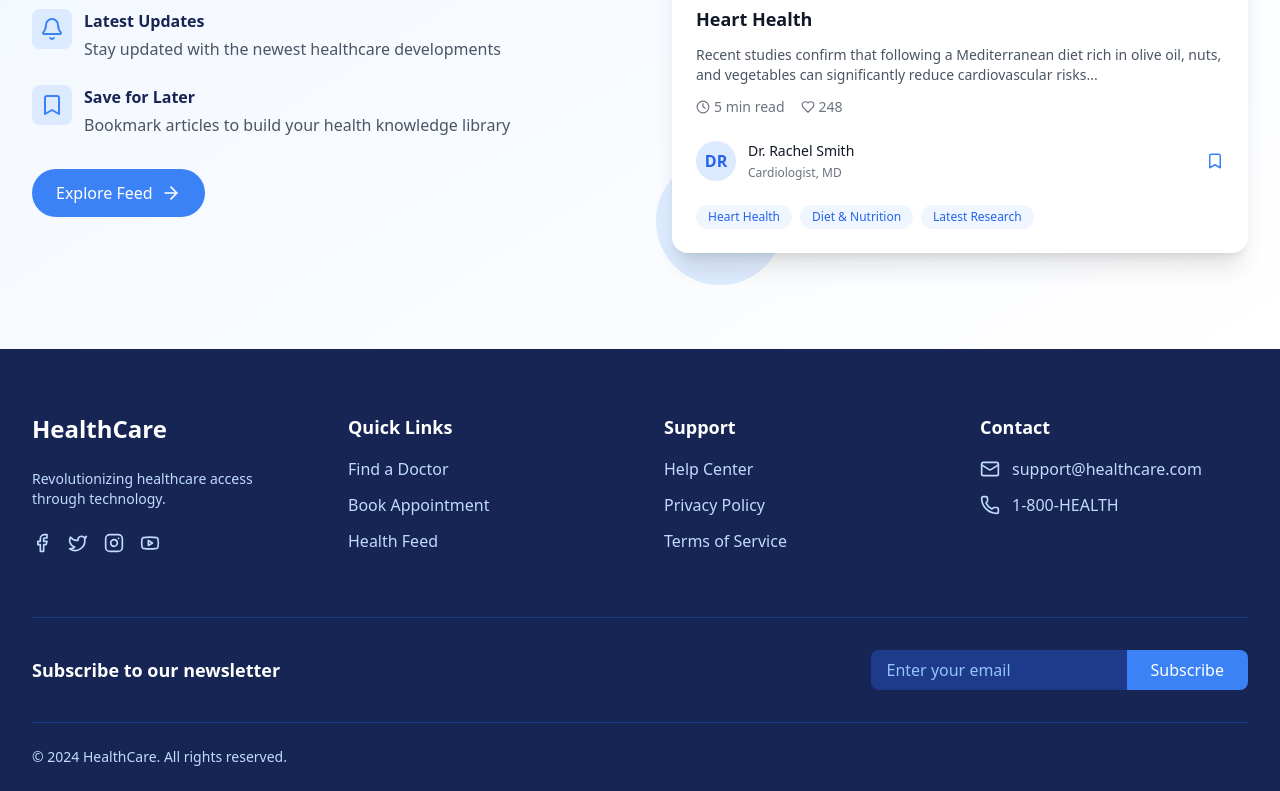
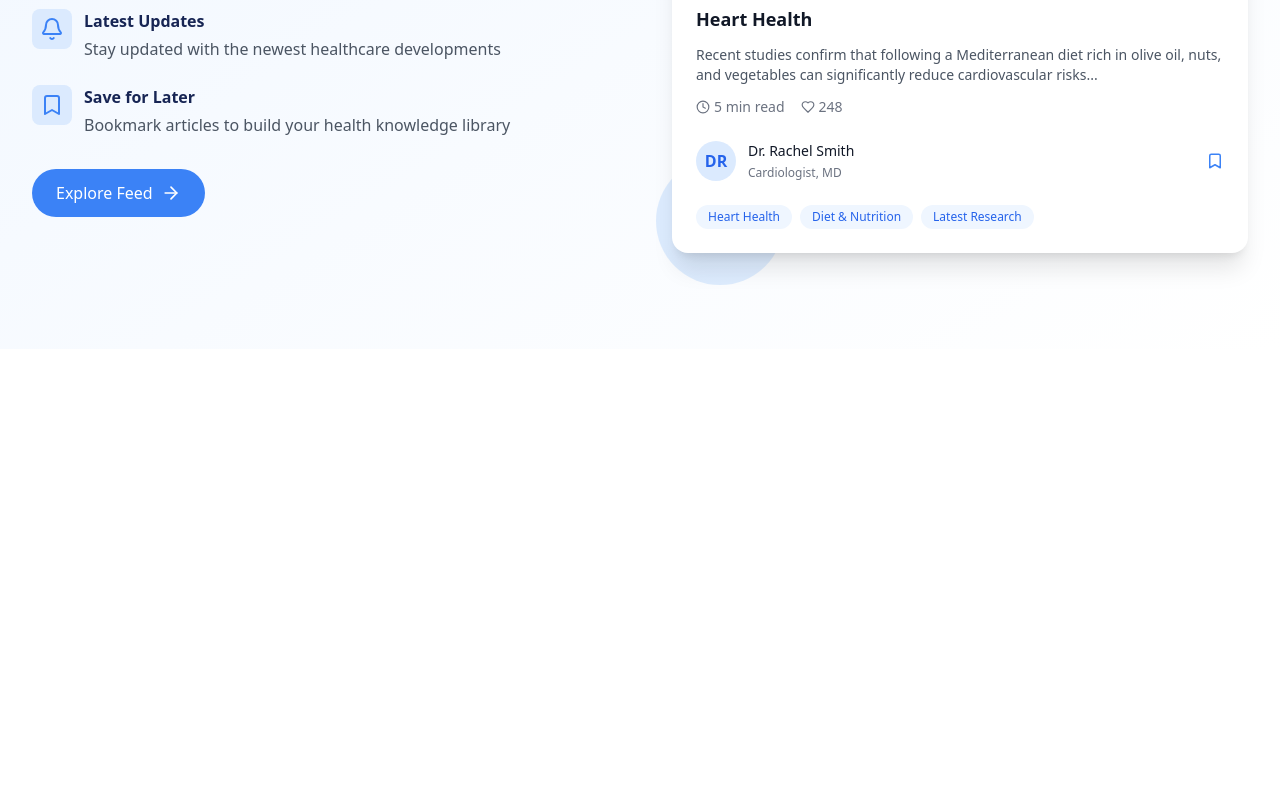
Before and after one commit to AdarshKumar5597/ICDCIT, a Next.js app in the folder frontend/: page / in a window 1280 px wide. Shown: the part 3688-4479 px from the top of the page. After the commit the page ends 4037 px from the top, so only its background shows below. Built offline with nearby package versions, Linux system fonts and the light colour scheme.

Commit message:
Completed chatbot

```diff
--- a/frontend/package.json
+++ b/frontend/package.json
@@ -9,11 +9,16 @@
     "lint": "next lint"
   },
   "dependencies": {
+    "@emoji-mart/data": "^1.2.1",
+    "@emoji-mart/react": "^1.1.1",
     "@hookform/resolvers": "^3.9.1",
     "@nextui-org/react": "^2.6.10",
+    "@phosphor-icons/react": "^2.1.7",
     "autoprefixer": "^10.4.20",
     "axios": "^1.7.9",
+    "emoji-mart": "^5.6.0",
     "framer-motion": "^11.15.0",
+    "fuse.js": "^7.0.0",
     "lucide": "^0.469.0",
     "lucide-react": "^0.469.0",
     "next": "15.1.2",
@@ -22,6 +27,7 @@
     "react-hook-form": "^7.54.2",
     "react-hot-toast": "^2.4.1",
     "react-icons": "^5.4.0",
+    "react-infinite-scroll-component": "^6.1.0",
     "zod": "^3.24.1",
     "zustand": "^5.0.2"
   },
--- a/frontend/src/app/chatbot/page.tsx
+++ b/frontend/src/app/chatbot/page.tsx
@@ -32,9 +32,6 @@ interface Message {
 }
 
 const dummyResponses = [
-    "I am a language model AI developed by Pagal GPT. I can help you with a variety of topics, including health, technology, science, and more. Feel free to ask me anything!",
-    "I'm sorry, I'm not sure what you're asking. Can you please provide more details or rephrase your question?",
-    "Your question is a bit unclear. Can you please provide more context or details so I can better assist you?",
     "If you're experiencing stomach pain, it's important to consider a few things. For mild pain, over-the-counter severe, persistent, or accompanied by other symptoms like fever, vomiting.",
 ];
 
@@ -108,7 +105,6 @@ const Page = () => {
 
         setIsTyping(false);
     };
-
 
     const handleSend = async () => {
         if (!inputMessage.trim()) return;
@@ -265,7 +261,7 @@ const Page = () => {
                                         {message.communities ? (
                                             <div className="space-y-4">
                                                 {message.communities.map((community) => (
-                                                    <div key={community.name} className="p-3 rounded-lg shadow-md border hover:shadow-lg">
+                                                    <div key={community.name} >
                                                         <h3 className="text-lg font-semibold text-blue-600">
                                                             <a href={community.link}>{community.name}</a>
                                                         </h3>
@@ -296,8 +292,6 @@ const Page = () => {
                                 )}
                             </div>
                         ))}
-
-
 
                         {isTyping && (
                             <div className="flex justify-start">
--- a/frontend/src/app/globals.css
+++ b/frontend/src/app/globals.css
@@ -21,3 +21,49 @@
 .animate-fade-in-up {
     animation: fadeInUp 0.3s ease-out forwards;
 }
+
+/* Scrollbar */
+::-webkit-scrollbar {
+    width: 6px;
+    height: 6px;
+    padding: 2px;
+}
+
+::-webkit-scrollbar-track {
+    margin: 1px 0;
+    background-color: #f0f0f0;
+    border-radius: 999px;
+}
+
+::-webkit-scrollbar-thumb {
+    background: #c8d6e5;
+    background-clip: padding-box;
+    border: 1px solid transparent;
+    border-radius: 999px;
+    transition: all 0.2s ease;
+}
+
+::-webkit-scrollbar-thumb:hover {
+    background: #a5b7c9;
+    background-clip: padding-box;
+}
+
+/* Firefox */
+* {
+    scrollbar-width: thin;
+    scrollbar-color: #c8d6e5 #f0f0f0;
+}
+
+@media (prefers-color-scheme: light) {
+    ::-webkit-scrollbar-thumb {
+        background: #c8d6e5;
+    }
+
+    ::-webkit-scrollbar-thumb:hover {
+        background: #a5b7c9;
+    }
+
+    ::-webkit-scrollbar-track {
+        background-color: #f0f0f0;
+    }
+}
--- a/frontend/src/app/layout.tsx
+++ b/frontend/src/app/layout.tsx
@@ -2,7 +2,7 @@ import type { Metadata } from "next";
 import { Geist, Geist_Mono } from "next/font/google";
 import "./globals.css";
 import Navbar from "@/components/global/Navbar";
-import Footer from "@/components/global/Footer";
+// import Footer from "@/components/global/Footer";
 import { Toaster } from 'react-hot-toast'
 
 const geistSans = Geist({
@@ -33,7 +33,7 @@ export default function RootLayout({
         <Navbar />
         {children}
         <Toaster />
-        <Footer />
+        {/* <Footer /> */}
       </body>
     </html>
   );
```
Also changed, not shown: frontend/public/images/community.png (added), 1 other file (tests, documents, lock files or other folders).
